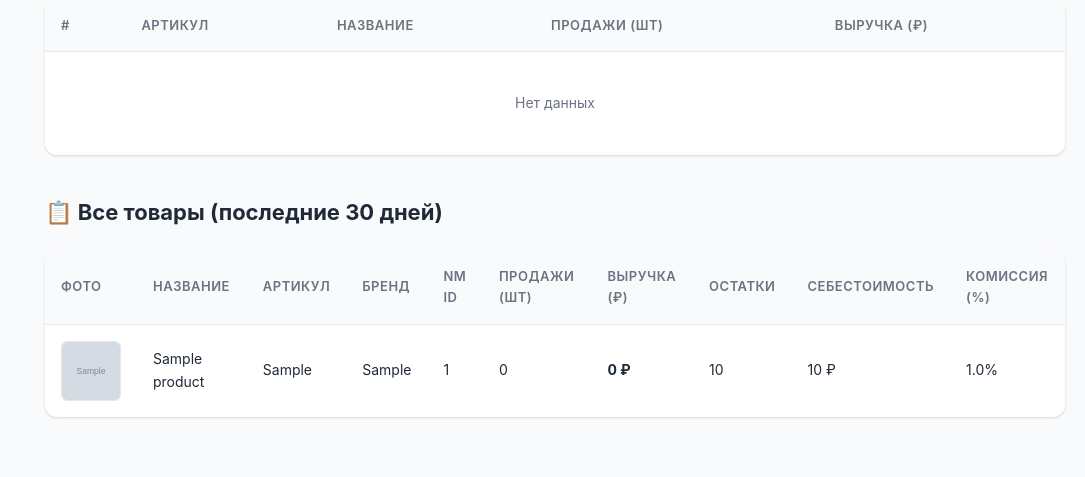
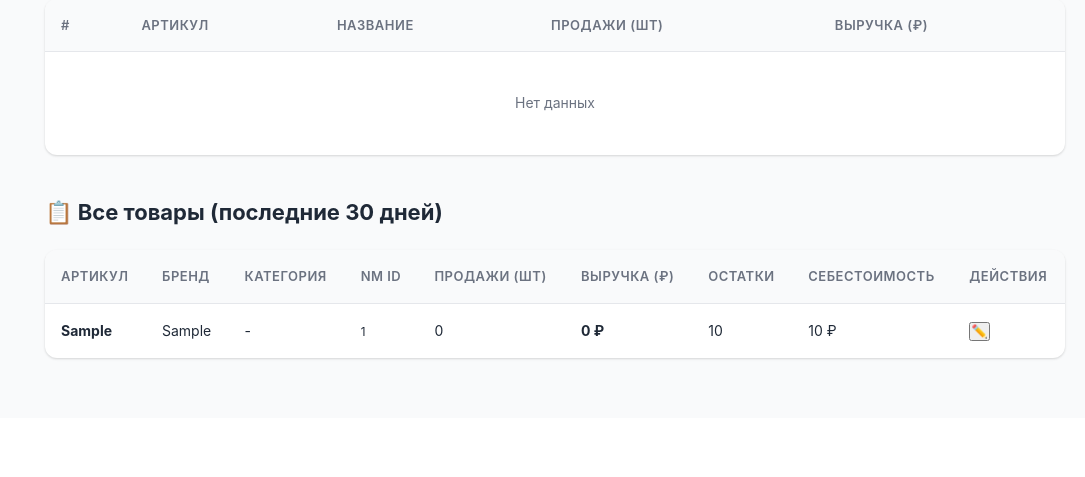
Before and after one commit to figarotut777/claude, a Flask app: page / in a window 1320 px wide. Shown: the part 1152-1629 px from the top of the page, without its empty margins (235-1320 px from the left). After the commit the page ends 1512 px from the top, so only its background shows below. Run offline with Flask 3, Linux system fonts and the light colour scheme; tables that the repository leaves empty hold one stand-in row (values such as "Sample post"); grey boxes marked "Sample" are stand-in pictures.

Commit message:
Частичные улучшения UI: убраны фото, изменена структура таблиц товаров

```diff
--- a/wb_analytics/static/js/dashboard.js
+++ b/wb_analytics/static/js/dashboard.js
@@ -220,24 +220,28 @@ function updateAllProducts(products) {
     const tbody = document.querySelector('#allProductsTable tbody');
 
     if (!products || products.length === 0) {
-        tbody.innerHTML = '<tr><td colspan="10" class="loading">Нет данных</td></tr>';
+        tbody.innerHTML = '<tr><td colspan="9" class="loading">Нет данных</td></tr>';
         return;
     }
 
     tbody.innerHTML = products.map(product => {
-        const imageUrl = product.image_url || `https://via.placeholder.com/100x100?text=No+Image`;
         return `
         <tr>
-            <td><img src="${imageUrl}" alt="${escapeHtml(product.name || '')}" class="product-thumbnail" onerror="this.src='https://via.placeholder.com/100x100?text=No+Image'"></td>
-            <td>${escapeHtml(product.name || '-')}</td>
-            <td>${escapeHtml(product.article || '-')}</td>
+            <td><strong>${escapeHtml(product.article || product.name || '-')}</strong></td>
             <td>${escapeHtml(product.brand || '-')}</td>
-            <td>${product.nm_id || '-'}</td>
+            <td>${escapeHtml(product.subject || '-')}</td>
+            <td><small>${product.nm_id || '-'}</small></td>
             <td>${formatNumber(product.sales_qty_30d || 0)}</td>
             <td><strong>${formatCurrency(product.revenue_30d || 0)}</strong></td>
             <td>${formatNumber(product.stock_qty || 0)}</td>
-            <td>${formatCurrency(product.cost_price || 0)}</td>
-            <td>${formatPercent(product.wb_commission || 0)}</td>
+            <td>
+                <span class="editable-cost" data-nm-id="${product.nm_id}">
+                    ${formatCurrency(product.cost_price || 0)}
+                </span>
+            </td>
+            <td>
+                <button class="btn-edit-cost" onclick="editProductCost(${product.nm_id}, '${escapeHtml(product.article || '')}')">✏️</button>
+            </td>
         </tr>
         `;
     }).join('');
--- a/wb_analytics/templates/dashboard.html
+++ b/wb_analytics/templates/dashboard.html
@@ -209,21 +209,20 @@
                 <table class="products-table" id="allProductsTable">
                     <thead>
                         <tr>
-                            <th>Фото</th>
-                            <th>Название</th>
                             <th>Артикул</th>
                             <th>Бренд</th>
+                            <th>Категория</th>
                             <th>NM ID</th>
                             <th>Продажи (шт)</th>
                             <th>Выручка (₽)</th>
                             <th>Остатки</th>
                             <th>Себестоимость</th>
-                            <th>Комиссия (%)</th>
+                            <th>Действия</th>
                         </tr>
                     </thead>
                     <tbody>
                         <tr>
-                            <td colspan="10" class="loading">Загрузка...</td>
+                            <td colspan="9" class="loading">Загрузка...</td>
                         </tr>
                     </tbody>
                 </table>
@@ -322,21 +321,20 @@
                     <table class="products-table">
                         <thead>
                             <tr>
-                                <th>Фото</th>
-                                <th>Название</th>
                                 <th>Артикул</th>
                                 <th>Бренд</th>
+                                <th>Категория</th>
                                 <th>NM ID</th>
                                 <th>Продажи (30д)</th>
                                 <th>Выручка (30д)</th>
                                 <th>Остатки</th>
                                 <th>Себестоимость</th>
-                                <th>Комиссия %</th>
+                                <th>Действия</th>
                             </tr>
                         </thead>
                         <tbody id="allProductsTableProducts">
                             <tr>
-                                <td colspan="10" class="loading">Загрузка...</td>
+                                <td colspan="9" class="loading">Загрузка...</td>
                             </tr>
                         </tbody>
                     </table>
```
